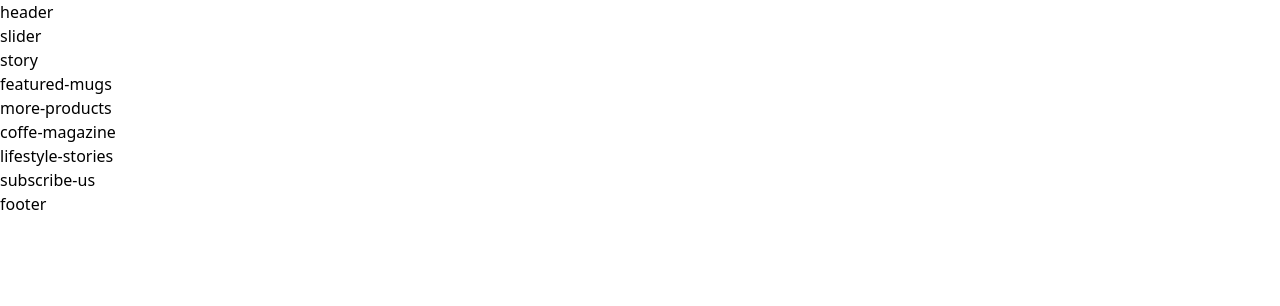
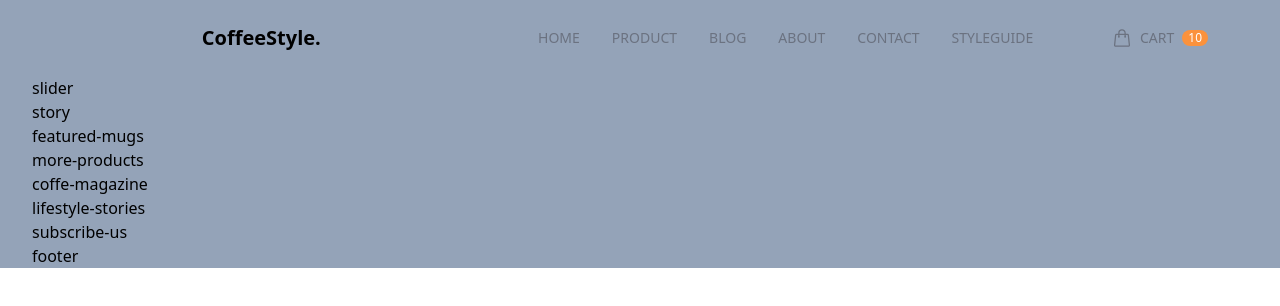
Before and after one commit to lethanhtong31071999/tailwind_coffee-style, a website: page src/index.html in a window 1280 px wide. Drawn offline with nearby package versions, Linux system fonts and the light colour scheme; files that its build step writes are made by us from their sources.

Commit message:
CoffeeStyle - Add header

```diff
--- a/src/index.html
+++ b/src/index.html
@@ -9,8 +9,68 @@
   </head>
   <body>
     <div id="root">
-      <div class="content-wrapper">
-        <header>header</header>
+      <div
+        class="content-wrapper max-w-screen-2xl text-base mx-auto px-8 bg-slate-400"
+      >
+        <header class="py-6 mx-10">
+          <nav class="flex flex-row justify-between items-center">
+            <div
+              class="logo basis-2/6 font-semibold text-center text-xl cursor-pointer"
+            >
+              CoffeeStyle.
+            </div>
+            <ul
+              class="basis-3/6 flex items-center justify-end gap-8 uppercase text-sm text-gray-500 font-medium"
+            >
+              <li class="ct-top-menu-item">
+                <a href="#" class="">Home</a>
+              </li>
+              <li class="ct-top-menu-item">
+                <a href="#" class="">Product</a>
+              </li>
+              <li class="ct-top-menu-item">
+                <a href="#" class="">Blog</a>
+              </li>
+              <li class="ct-top-menu-item">
+                <a href="#" class="">about</a>
+              </li>
+              <li class="ct-top-menu-item">
+                <a href="#" class="">contact</a>
+              </li>
+              <li class="ct-top-menu-item">
+                <a href="#" class="">styleguide</a>
+              </li>
+            </ul>
+
+            <ul
+              class="basic-1/6 flex justify-start items-center ml-16 uppercase text-sm text-gray-500 font-medium"
+            >
+              <li class="ct-top-menu-item">
+                <a href="#" class="flex items-center">
+                  <svg
+                    xmlns="http://www.w3.org/2000/svg"
+                    fill="none"
+                    viewBox="0 0 24 24"
+                    stroke-width="1.5"
+                    stroke="currentColor"
+                    class="ct-icon"
+                  >
+                    <path
+                      stroke-linecap="round"
+                      stroke-linejoin="round"
+                      d="M15.75 10.5V6a3.75 3.75 0 10-7.5 0v4.5m11.356-1.993l1.263 12c.07.665-.45 1.243-1.119 1.243H4.25a1.125 1.125 0 01-1.12-1.243l1.264-12A1.125 1.125 0 015.513 7.5h12.974c.576 0 1.059.435 1.119 1.007zM8.625 10.5a.375.375 0 11-.75 0 .375.375 0 01.75 0zm7.5 0a.375.375 0 11-.75 0 .375.375 0 01.75 0z"
+                    />
+                  </svg>
+                  <span class="mx-2">Cart</span>
+                  <span class="ct-badge-circle bg-orange-400 text-white"
+                    >10</span
+                  >
+                </a>
+              </li>
+            </ul>
+          </nav>
+        </header>
+
         <main>
           <div class="slider">slider</div>
           <!-- End slider -->
@@ -33,6 +93,7 @@
           <div class="subscribe-us">subscribe-us</div>
           <!-- End subscribe-us -->
         </main>
+
         <footer>footer</footer>
       </div>
     </div>
--- a/src/input.css
+++ b/src/input.css
@@ -1,3 +1,18 @@
 @tailwind base;
 @tailwind components;
 @tailwind utilities;
+
+/* ct: custom */
+.ct-top-menu-item {
+    @apply cursor-pointer py-1 hover:text-gray-800 relative
+        after:absolute after:bottom-0 after:left-0 after:bg-light-coffee after:h-0.5 after:w-0
+        hover:after:w-full after:transition-all after:ease-in-out after:duration-300;
+}
+
+.ct-icon {
+    @apply w-5 h-5 inline-block;
+}
+
+.ct-badge-circle {
+    @apply text-xs text-center rounded-full px-1.5;
+}
--- a/tailwind.config.js
+++ b/tailwind.config.js
@@ -2,7 +2,11 @@
 module.exports = {
   content: ["./src/**/*.{html,js}"],
   theme: {
-    extend: {},
+    extend: {
+      colors: {
+        "light-coffee": "#C89594",
+      },
+    },
   },
   plugins: [],
 };
```
Also changed, not shown: public/output.css (deleted), 2 other files.
